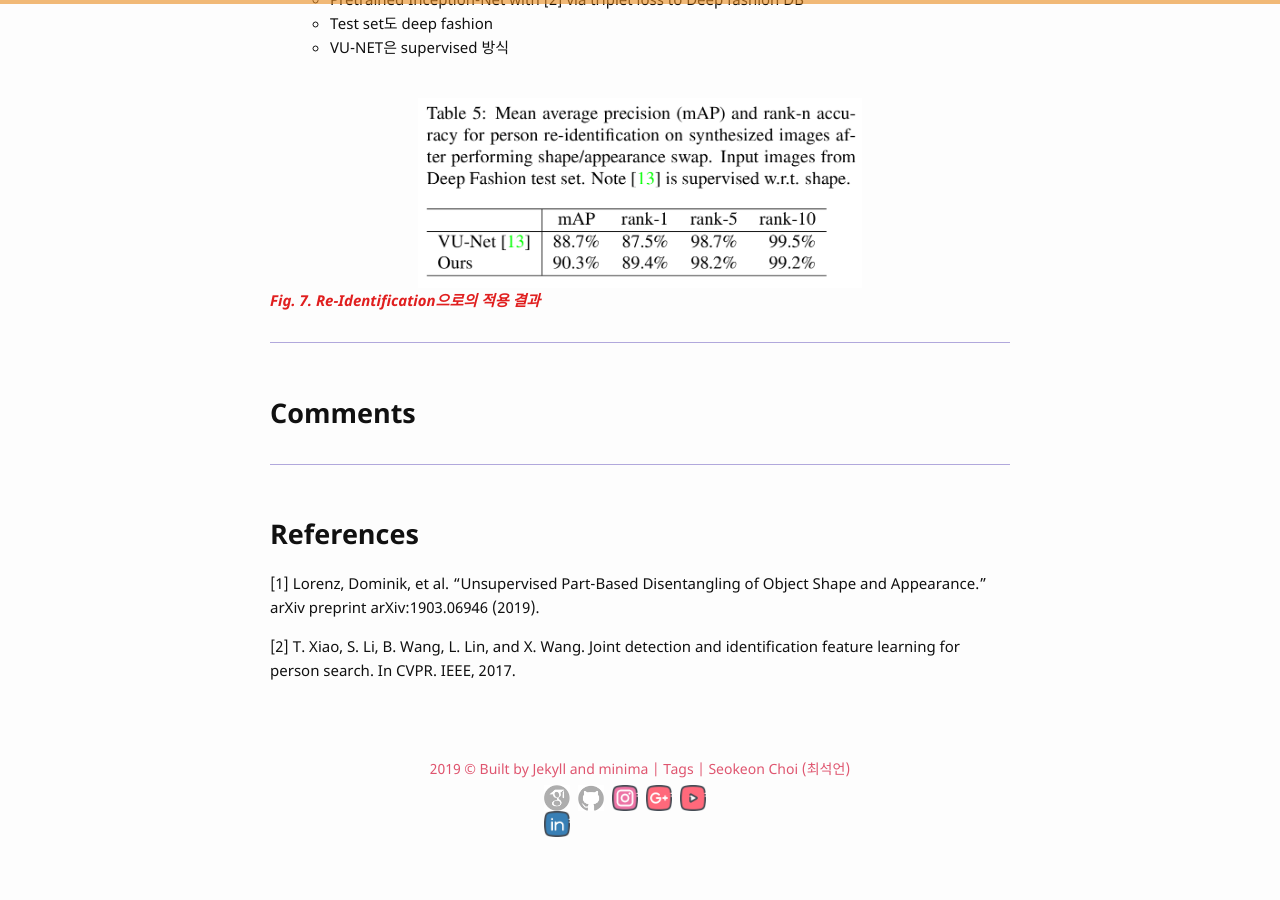
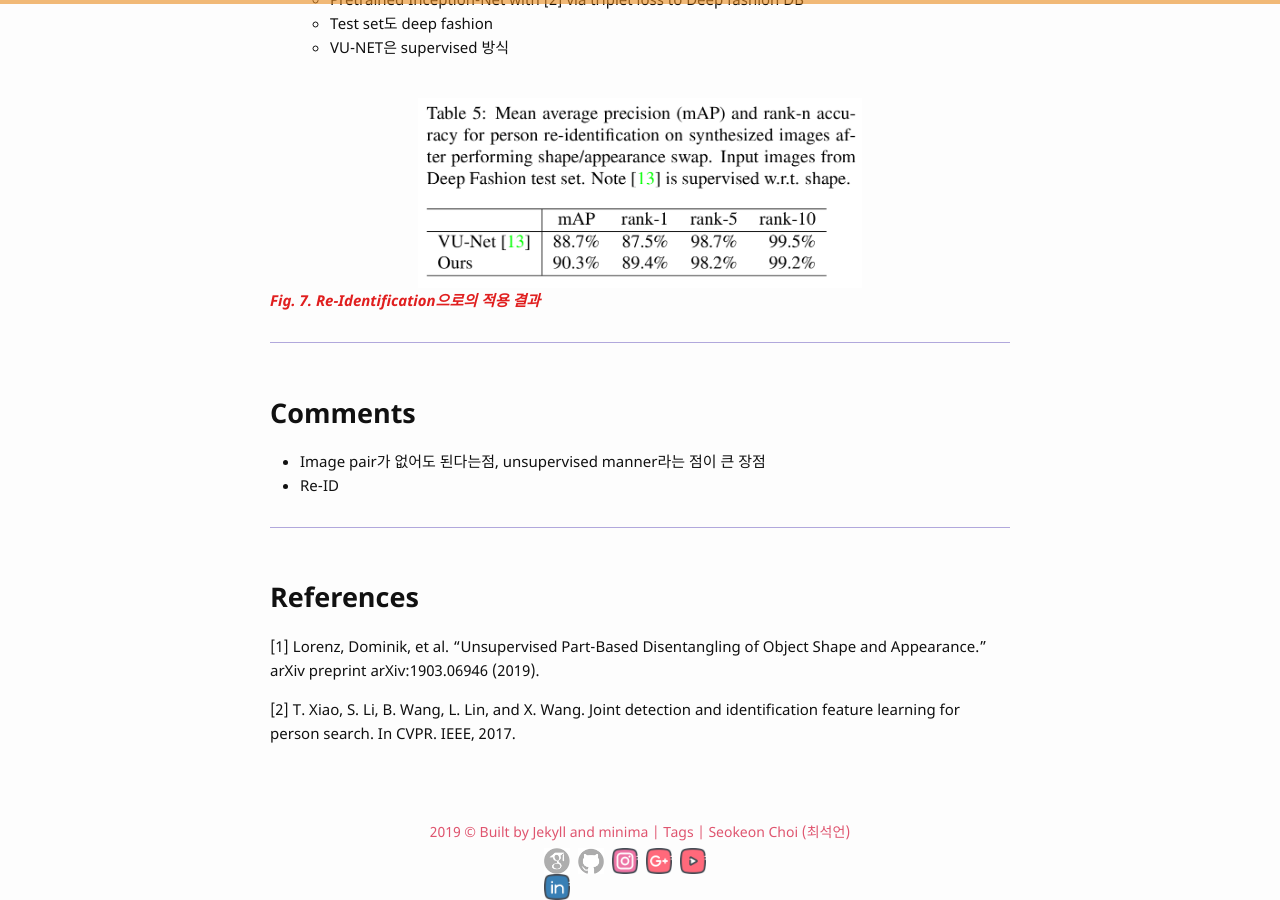
Before and after one commit to bismex/bismex.github.io, a Jekyll site: the page built from _posts/2019-05-27-UPBD.md, in a window 1280 px wide and 900 px high, scrolled down 6067 px. Built offline with Jekyll 4.4.1, drawn with Linux system fonts in a browser that asks for light colours; formulas are drawn with MathJax 3; before the commit the page ends 6904 px from its top, so only the background shows below that.

Commit message:
Update 2019-05-27-UPBD.md

```diff
--- a/_posts/2019-05-27-UPBD.md
+++ b/_posts/2019-05-27-UPBD.md
@@ -130,6 +130,9 @@ tags: CV unsupervised disentangled
 
 ## Comments
 
+- Image pair가 없어도 된다는점, unsupervised manner라는 점이 큰 장점
+- Re-ID
+
 ---
 
 ## References
```
